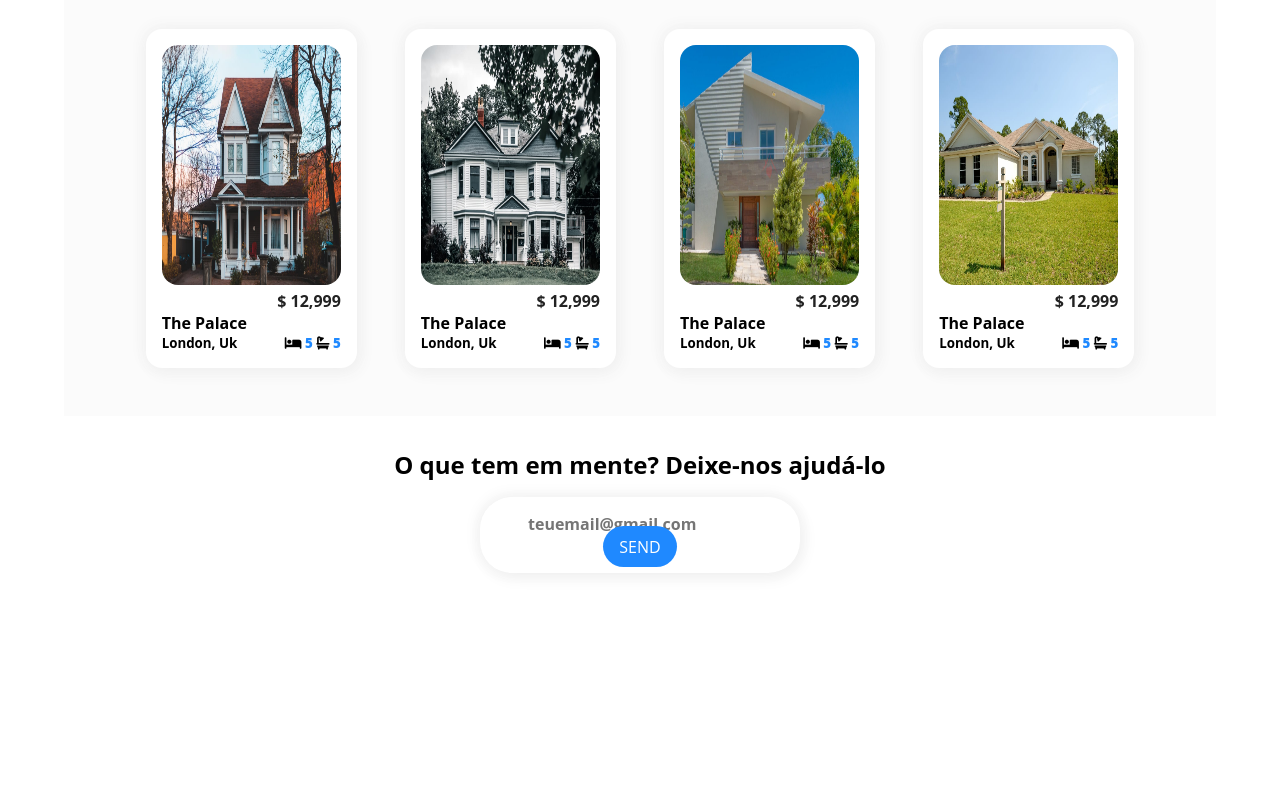
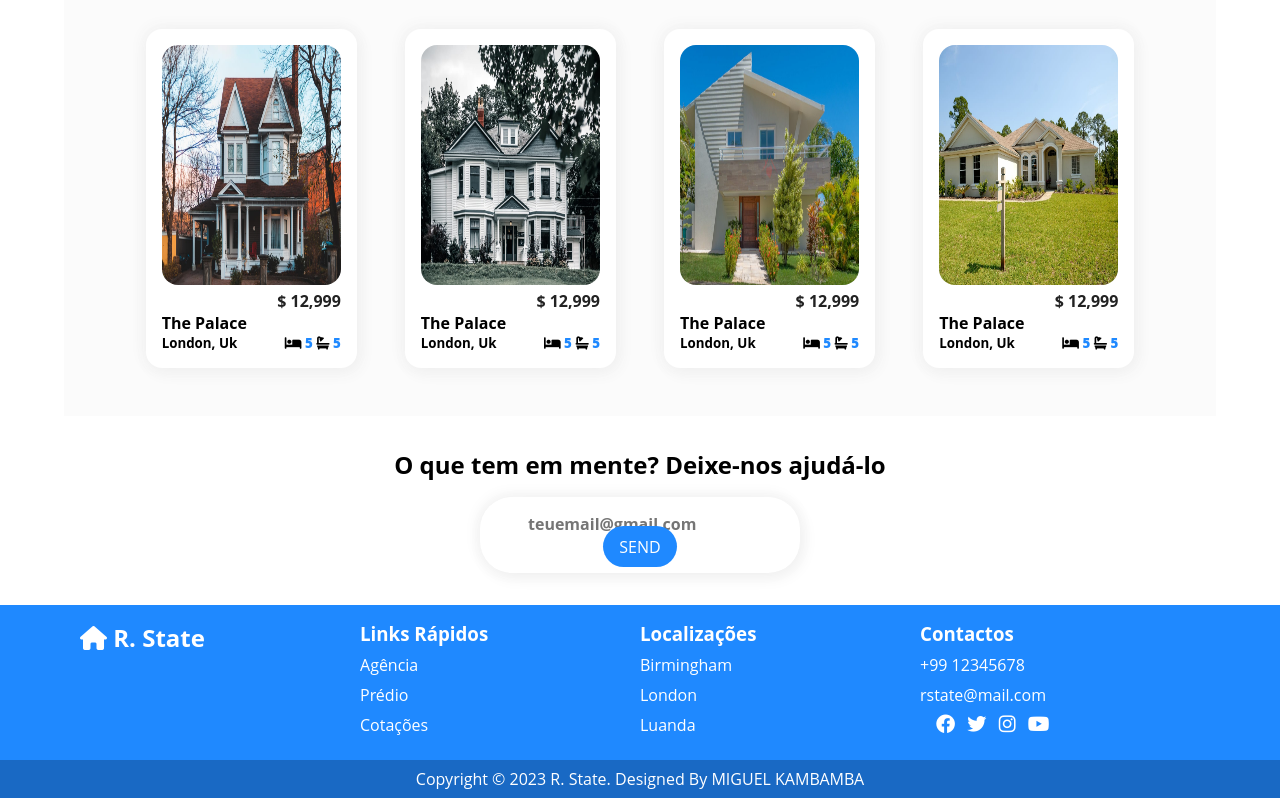
Before and after one commit to cambambaPaciencia/realState, a plain HTML site: page index.html in a window 1280 px wide. Shown: the part 1535-2333 px from the top of the page. Before the commit the page ends 2140 px from the top, so only its background shows below. Drawn offline with Linux system fonts and the light colour scheme.

Commit message:
footer done desktop done

```diff
--- a/assets/css/globalStyles.css
+++ b/assets/css/globalStyles.css
@@ -3,7 +3,7 @@
     /*Color*/
 --primary-color: #fff;
 --blue-color: #1f89ff;
---bue-color-hv: #1969c4;
+--blue-color-hv: #1969c4;
 --txt-color: #000;
 --navlink-txt-color: #222;
 --bs-color: #dadada;
@@ -62,7 +62,7 @@ header{
 }
 
 .ctn:hover{
-    background-color: var(--bue-color-hv);
+    background-color: var(--blue-color-hv);
     transition: var(--ts-time);
 }
 
--- a/assets/css/style.css
+++ b/assets/css/style.css
@@ -234,9 +234,57 @@ width: 60%;
     font-size: 1rem;
 }
 
+/*----------- Footer -----------*/
+footer{
+    background-color: var(--blue-color);
+    color: var(--primary-color) !important;
+}
 
+.footer_content{
+    width: 90%;
+    margin: 0 auto;
+    display: flex;
+    padding: var(--pd-nav);
+}
 
-/*Mobile Responsivity*/
+.footer_content .col{
+    width: 40%;
+}
+
+.footer_content .col li{
+    padding-top: calc(var(--pd-nav) / 2);
+    transition: var(--ts-time);
+}
+
+.footer_content .col li:hover{
+    transform: translateX(5px);
+}
+
+.footer_content .col a{
+    color: var(--primary-color);
+}
+
+.social_midia{
+    padding: .5rem;
+}
+
+.social_midia i{
+    font-size: 1.2rem;
+    margin-left: .5rem;
+    transition: var(--ts-time);
+}
+.social_midia i:hover{
+    scale: 1.2;
+    cursor: pointer;
+}
+
+.footer_bottom{
+    text-align: center;
+    background-color: var(--blue-color-hv);
+    padding: calc(var(--pd-nav) / 2);
+}
+
+/*----------- Mobile Responsivity -----------*/
 @media screen and (max-width: 858px) {
        /*Navigation Bar*/
     .menuBtn{
--- a/index.html
+++ b/index.html
@@ -16,7 +16,7 @@
 <body>
 
     <!-- Navegation Bar -->
-    <header>
+    <header id="home">
         <nav class="nav_bar">
             <a href="index.html"><h1><i class="fa-solid fa-home"></i> R. State </h1></a>
             <ul class="nav_links">
@@ -149,5 +149,46 @@
         </div>
     </section>
 
+    <!-- footer -->
+    <footer>
+        <div class="footer_content">
+            <div class="col">
+                <h2><a href="#home"><i class="fa-solid fa-home"></i> R. State</a></h2>
+            </div>
+            <div class="col">
+                <h3>Links Rápidos</h3>
+                <ul>
+                    <li><a href="#">Agência</a></li>
+                    <li><a href="#">Prédio</a></li>
+                    <li><a href="#">Cotações</a></li>
+                </ul>
+            </div>
+            <div class="col">
+                <h3>Localizações</h3>
+                <ul>
+                    <li><a href="#">Birmingham</a></li>
+                    <li><a href="#">London</a></li>
+                    <li><a href="#">Luanda</a></li>
+                </ul>
+            </div>
+            <div class="col">
+                <h3>Contactos</h3>
+                <ul>
+                    <li><a href="tel:+">+99 12345678</a></li>
+                    <li><a href="mailto:">rstate@mail.com</a></li>
+                    <div class="social_midia">
+                        <i class="fa-brands fa-facebook"></i>
+                        <i class="fa-brands fa-twitter"></i>
+                        <i class="fa-brands fa-instagram"></i>
+                        <i class="fa-brands fa-youtube"></i>
+                    </div>
+                </ul>
+            </div>
+        </div>
+        <div class="footer_bottom">
+            Copyright © 2023 R. State. Designed By MIGUEL KAMBAMBA
+        </div>
+    </footer>
+
 </body>
 </html>
```
